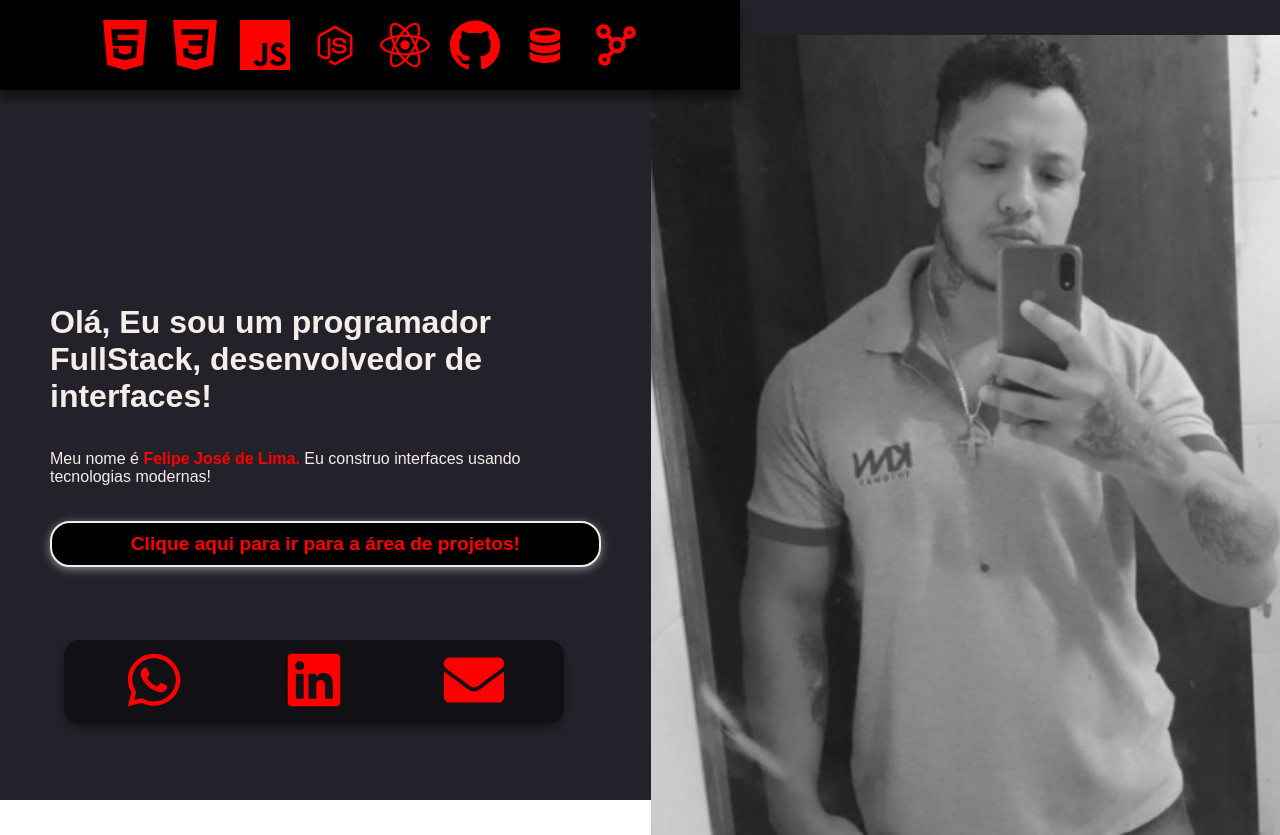
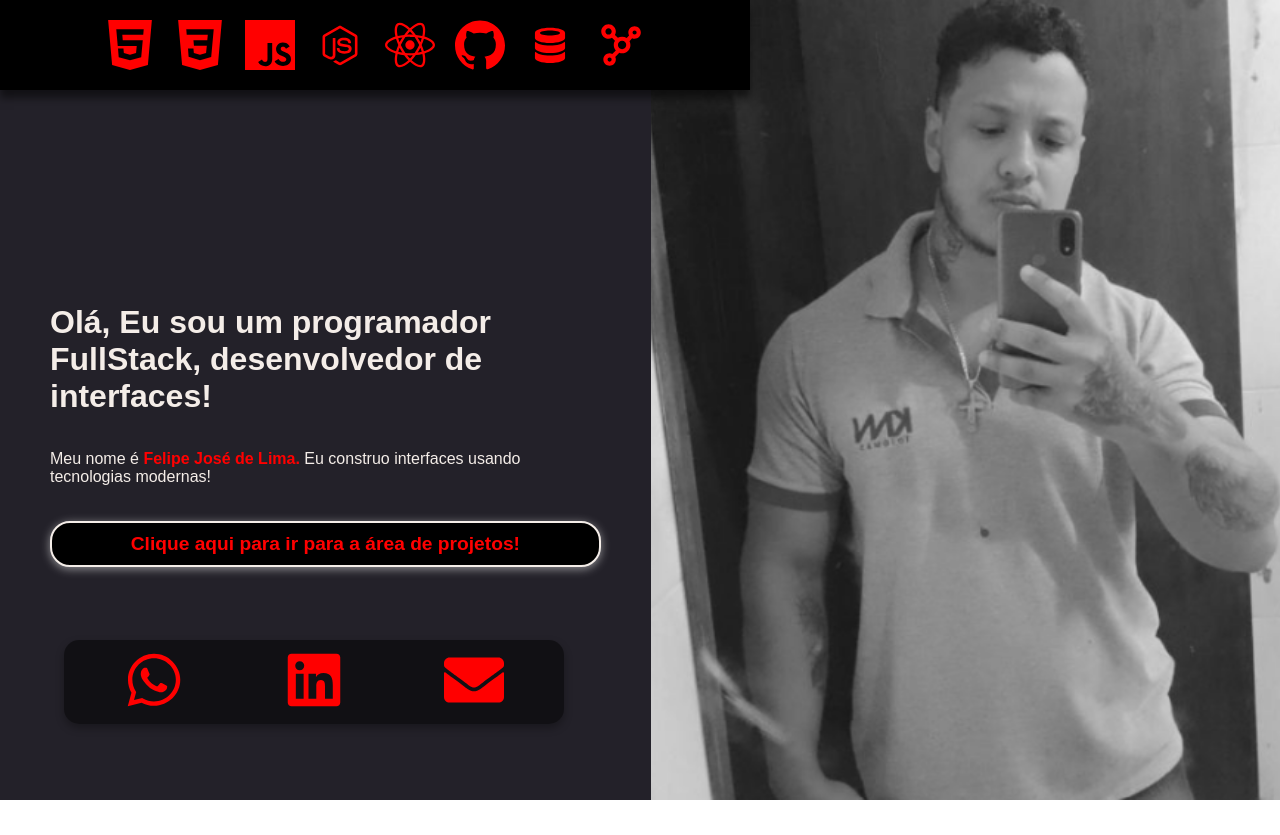
Before and after one commit to FollowTheWh1teRabb1t/Portfolio2.0, a React (Vite) app: page / in a window 1280 px wide. After the commit the page ends 800 px from the top, so only its background shows below. Built offline with nearby package versions, Linux system fonts and the light colour scheme.

Commit message:
eighth commit

```diff
--- a/src/components/Header/styles.js
+++ b/src/components/Header/styles.js
@@ -2,7 +2,7 @@ import styled from 'styled-components';
 
 export const Container = styled.div`
   width: 100%;
-  max-width: 740px;
+  max-width: 750px;
   height: auto;
   position: absolute;
   top: 0;
--- a/src/pages/Home/styles.js
+++ b/src/pages/Home/styles.js
@@ -12,6 +12,7 @@ export const Container = styled.div`
 
     > .boxDescription {
         width: 100vh;
+        height: auto;
         padding: 50px;
         display: flex;
         flex-direction: column;
@@ -52,6 +53,8 @@ export const Container = styled.div`
     > .boxImg {
         width: 100vh;
         height: 100vh;
+        position: relative;
+        top: -35px;
         background-image: url(${Profile});
         background-size: cover;
         background-position: center;
```
